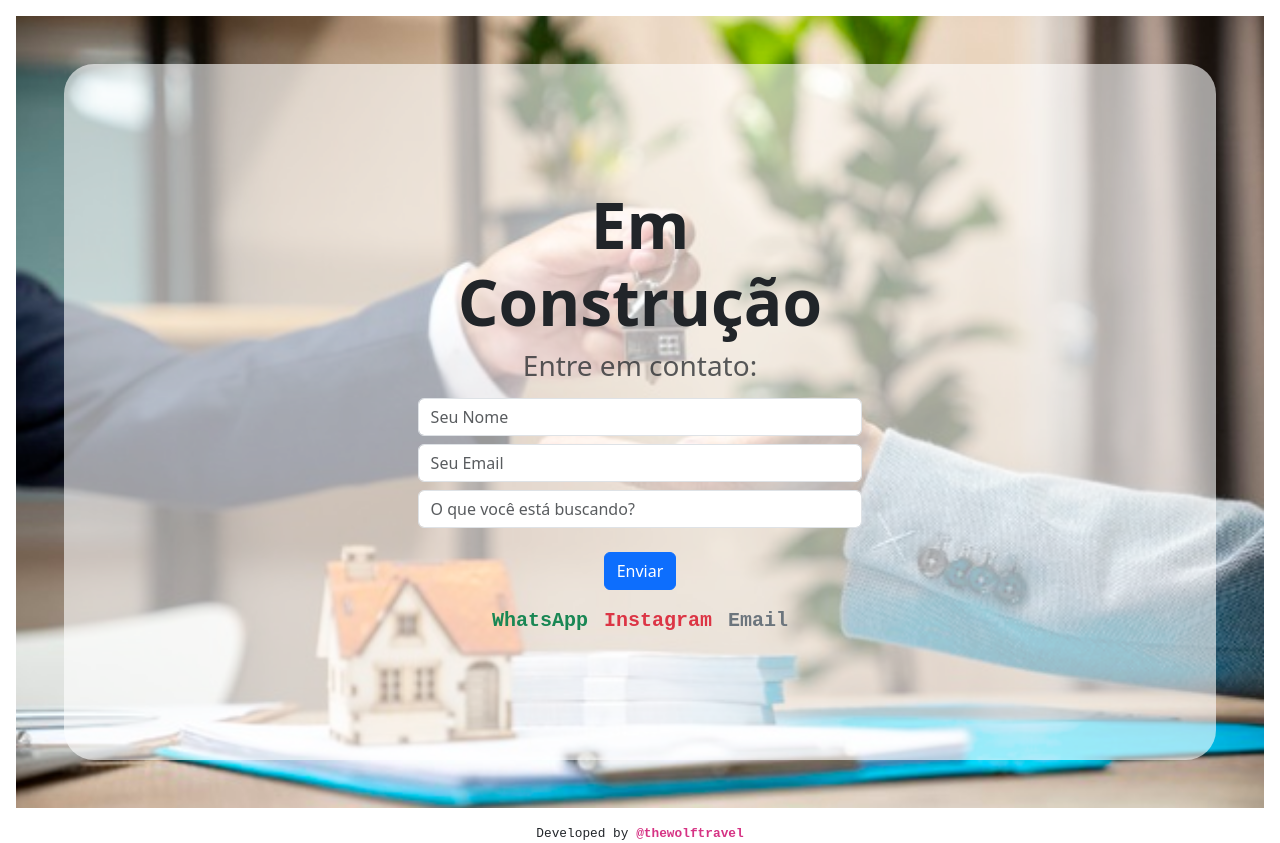
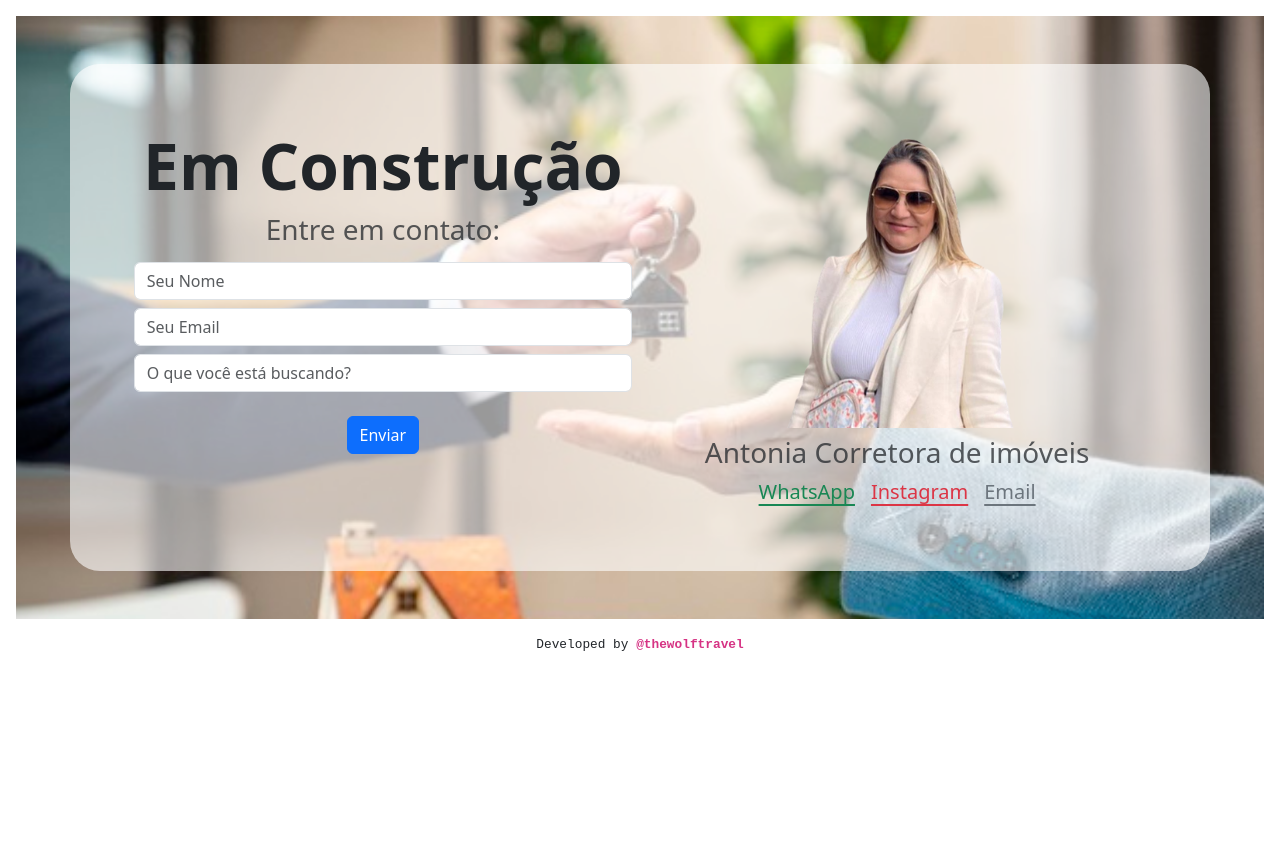
Before and after one commit to thewolftravel/antoniacorretora, a plain HTML site: page index.html in a window 1280 px wide. After the commit the page ends 816 px from the top, so only its background shows below. Drawn offline with nearby package versions, Linux system fonts and the light colour scheme.

Commit message:
added image

```diff
--- a/index.html
+++ b/index.html
@@ -14,17 +14,25 @@
     <link rel="stylesheet" href="style.css" />
   </head>
   <body>
+    <!-- BACKGROUND -->
     <div
       id="background"
       class="position-relative overflow-hidden p-3 p-md-5 m-md-3 text-center bg-body-tertiary"
     >
-      <div id="title">
-        <div class="col-md-6 p-lg-2 mx-auto">
+      <!-- Shadow box -->
+      <div class="container">
+        <div id="title" class="row">
+          <!-- Form container -->
+          <div class="col-6 p-lg-2 mx-auto">
             <h1 class="display-3 fw-bold">Em Construção</h1>
 
             <h3 class="fw-normal text-muted mb-3">Entre em contato:</h3>
             <!-- FORMS -->
-          <form id="contactForm" action="your_server_script.php" method="post">
+            <form
+              id="contactForm"
+              action="your_server_script.php"
+              method="post"
+            >
               <div class="form-group my-2">
                 <input
                   type="text"
@@ -51,6 +59,19 @@
               </div>
               <button type="submit" class="btn btn-primary my-3">Enviar</button>
             </form>
+          </div>
+          <!-- Contact container -->
+          <div class="col-6 p-lg-2 mx-auto">
+            <img
+              src="images/antonia.png"
+              class="img-top"
+              alt="a woman in a jacket"
+              width="200"
+              height="300"
+            />
+            <h3 class="fw-normal text-muted my-2">
+              Antonia Corretora de imóveis
+            </h3>
 
             <!-- Links -->
             <div class="d-flex gap-3 justify-content-center lead fw-normal">
@@ -76,18 +97,14 @@
               </a>
             </div>
           </div>
-
-        <div class="product-device shadow-sm d-none d-md-block"></div>
-        <div
-          class="product-device product-device-2 shadow-sm d-none d-md-block"
-        ></div>
+        </div>
       </div>
     </div>
 
     <footer>
       <div class="container">
         Developed by
-        <a href="https://github.com/thewolftravel" target="_blank"
+        <a class="footer-link" href="https://github.com/thewolftravel" target="_blank"
           >@thewolftravel</a
         >
       </div>
--- a/index.js
+++ b/index.js
@@ -0,0 +1,15 @@
+console.log("Hello World");
+window.addEventListener("scroll", setScrollVar);
+window.addEventListener("resize", setScrollVar);
+
+function setScrollVar() {
+  const htmlElement = document.documentElement;
+  const percentOfScreenHeightScrolled =
+    htmlElement.scrollTop / htmlElement.clientHeight;
+  htmlElement.style.setProperty(
+    "--scroll",
+    Math.min(percentOfScreenHeightScrolled * 100, 100)
+  );
+}
+
+setScrollVar();
--- a/style.css
+++ b/style.css
@@ -9,10 +9,9 @@ footer {
   font-family: monospace;
   text-decoration: none;
   font-size: 0.8rem;
-  margin-bottom: 10px;
 }
 
-a {
+.footer-link {
   color: #d63384;
   font-family: monospace;
   text-decoration: none;
@@ -29,7 +28,7 @@ a:hover {
 #title {
   background-color: rgb(255, 255, 255, 0.6);
   border-radius: 30px;
-  padding: 10%;
+  padding: 5%;
 }
 
 #background {
@@ -65,3 +64,14 @@ a:hover {
     opacity: 1;
   }
 }
+
+.top-section {
+  position: sticky;
+  top: 0;
+  translate: 0 calc(-1% * (max(var(--scroll), 25) - 25) * 100 / 75);
+}
+
+.img-top {
+  --value: min(var(--scroll), 30) * 50 / 30;
+  width: cal(50vw + 1vw * var(--value));
+}
```
Also changed, not shown: images/antonia.png (added). Lines whose indentation alone changed are shown as unchanged.
